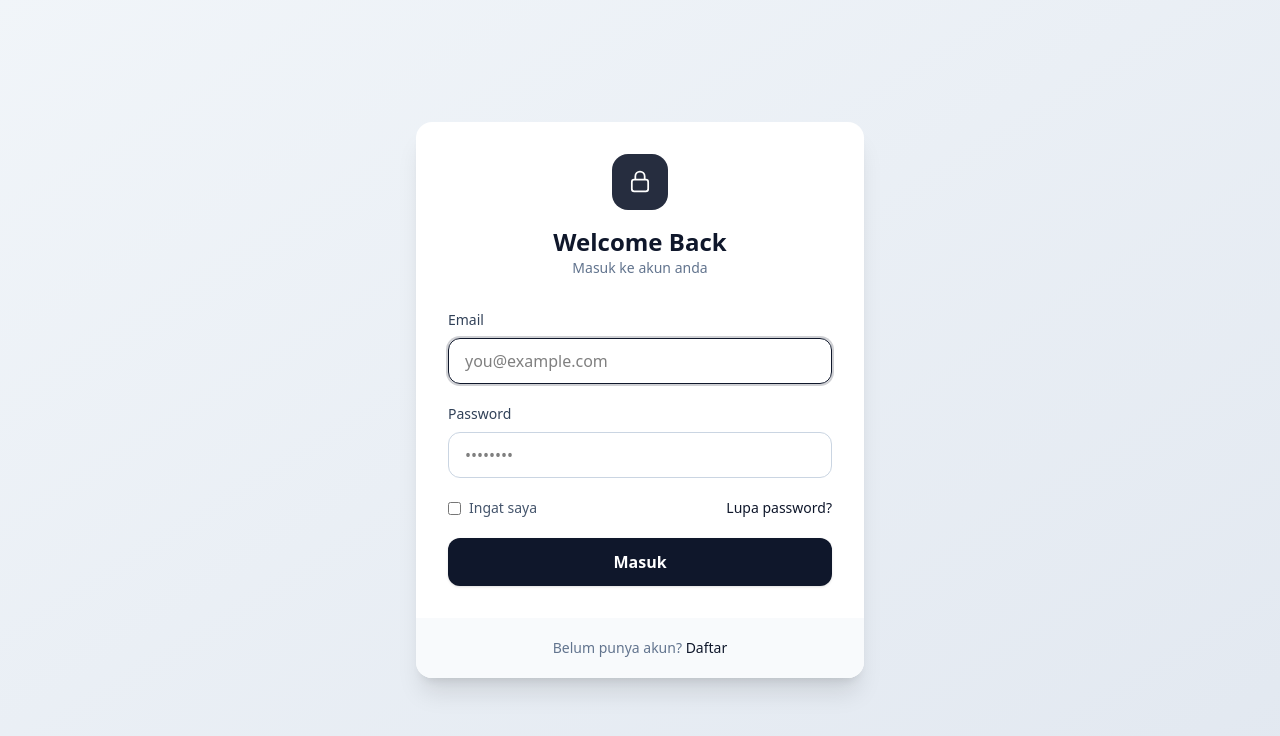
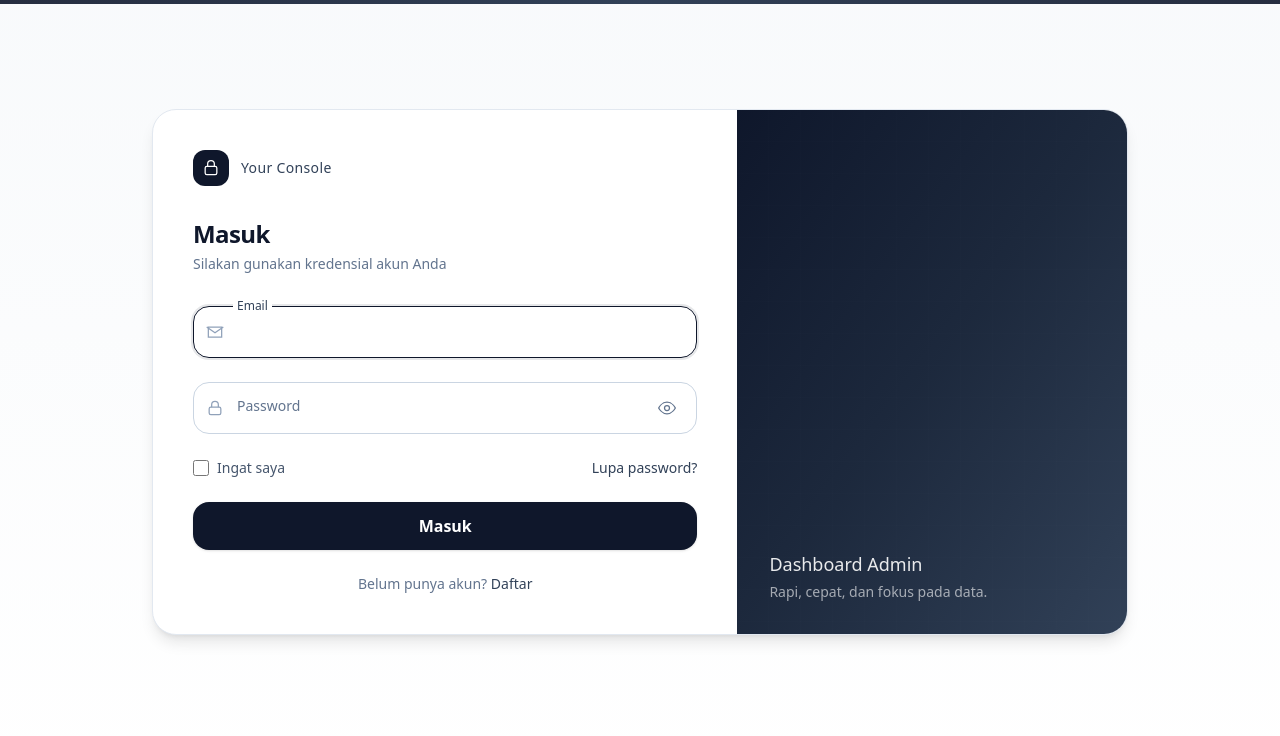
Before and after one commit to AbubakarRhafly/project-dashboard, a React (Vite) app in the folder lat3/: page / in a window 1280 px wide. Shown: the top 736 px of the page. Built offline with nearby package versions, Linux system fonts and the light colour scheme.

Commit message:
login page

```diff
--- a/lat3/src/Pages/Login.jsx
+++ b/lat3/src/Pages/Login.jsx
@@ -1,74 +1,178 @@
-// ⬇️ tambahin onLogin di props (default biar aman)
+// Simple–Elegant Polished (split, floating label, icons, toggle password)
+import { useState } from "react";
+
 export default function Login({ onLogin = () => {} }) {
+  const [showPass, setShowPass] = useState(false);
+  const [loading, setLoading] = useState(false);
+
   const handleSubmit = (e) => {
     e.preventDefault();
-    const form = new FormData(e.currentTarget);
-    const email = form.get("email");
-    const password = form.get("password");
-    onLogin({ email, password });   // ⬅️ trigger ke App
+    const f = new FormData(e.currentTarget);
+    setLoading(true);
+    onLogin({ email: f.get("email"), password: f.get("password") });
+    setLoading(false);
   };
 
   return (
-    <div className="min-h-screen bg-gradient-to-br from-slate-100 to-slate-200 flex items-center justify-center p-6">
-      <main className="w-full max-w-md">
-        <section className="bg-white rounded-2xl shadow-xl overflow-hidden">
-          <div className="p-8">
-            <div className="mb-8 text-center">
-              <div className="mx-auto w-14 h-14 rounded-2xl bg-slate-900/90 flex items-center justify-center">
-                <svg viewBox="0 0 24 24" className="w-7 h-7 text-white" fill="none" stroke="currentColor" strokeWidth="1.5">
+    <div className="min-h-screen bg-gradient-to-b from-slate-50 to-white">
+      {/* brand bar tipis */}
+      <div className="h-1 w-full bg-gradient-to-r from-slate-900/90 via-slate-700 to-slate-900/90" />
+
+      <div className="mx-auto grid min-h-[calc(100vh-4rem)] max-w-5xl place-items-center px-6 py-10">
+        <section className="w-full overflow-hidden rounded-3xl border border-slate-200 bg-white shadow-lg">
+          <div className="grid grid-cols-1 md:grid-cols-5">
+            {/* Form */}
+            <div className="md:col-span-3 p-8 sm:p-10">
+              {/* brand minimal */}
+              <div className="mb-8 flex items-center gap-3">
+                <div className="grid h-9 w-9 place-items-center rounded-xl bg-slate-900 text-white">
+                  <svg viewBox="0 0 24 24" className="h-5 w-5" fill="none" stroke="currentColor" strokeWidth="1.5">
                     <path d="M8 10V7a4 4 0 1 1 8 0v3" />
                     <rect x="5" y="10" width="14" height="10" rx="2" />
                   </svg>
                 </div>
-              <h1 className="mt-4 text-2xl font-semibold text-slate-900">Welcome Back</h1>
-              <p className="text-slate-500 text-sm">Masuk ke akun anda</p>
+                <span className="text-sm font-medium tracking-wide text-slate-700">Your Console</span>
               </div>
 
-            {/* ⬇️ cuma tambah onSubmit */}
-            <form className="space-y-5" onSubmit={handleSubmit}>
-              {/* ...SEMUA KOMPONEN & KELAS MU TETAP SAMA... */}
-              <label className="block">
-                <span className="block text-sm font-medium text-slate-700">Email</span>
+              <header className="mb-8">
+                <h1 className="text-2xl font-semibold tracking-tight text-slate-900">Masuk</h1>
+                <p className="mt-1 text-sm text-slate-500">Silakan gunakan kredensial akun Anda</p>
+              </header>
+
+              <form onSubmit={handleSubmit} className="space-y-6">
+                {/* Email */}
+                <div className="relative">
+                  {/* icon */}
+                  <span className="pointer-events-none absolute left-3 top-1/2 -translate-y-1/2 text-slate-400">
+                    <svg viewBox="0 0 24 24" className="h-5 w-5" fill="none" stroke="currentColor" strokeWidth="1.5">
+                      <path d="M4 6h16v12H4z" />
+                      <path d="M22 6l-10 7L2 6" />
+                    </svg>
+                  </span>
+
                   <input
+                    id="email"
+                    name="email"
                     type="email"
-                  name="email"
                     required
-                  placeholder="you@example.com"
-                  className="mt-2 w-full rounded-xl border border-slate-300 focus:border-slate-900 focus:ring-2 focus:ring-slate-900/20 px-4 py-2.5 outline-none"
+                    placeholder=" "
                     autoFocus
+                    className="peer w-full rounded-2xl border border-slate-300 bg-transparent pl-10 pr-4 pb-2.5 pt-4 text-slate-900 outline-none transition
+                               focus:border-slate-900 focus:ring-2 focus:ring-slate-900/10"
                   />
+                  <label
+                    htmlFor="email"
+                    className="pointer-events-none absolute left-10 top-2.5 px-1 text-slate-500 transition
+                               peer-placeholder-shown:top-3.5 peer-placeholder-shown:text-sm
+                               peer-focus:-top-2 peer-focus:bg-white peer-focus:text-xs peer-focus:text-slate-700"
+                  >
+                    Email
+                  </label>
+                </div>
+
+                {/* Password */}
+                <div className="relative">
+                  {/* icon */}
+                  <span className="pointer-events-none absolute left-3 top-1/2 -translate-y-1/2 text-slate-400">
+                    <svg viewBox="0 0 24 24" className="h-5 w-5" fill="none" stroke="currentColor" strokeWidth="1.5">
+                      <path d="M8 11V8a4 4 0 1 1 8 0v3" />
+                      <rect x="5" y="11" width="14" height="9" rx="2" />
+                    </svg>
+                  </span>
+
+                  <input
+                    id="password"
+                    name="password"
+                    type={showPass ? "text" : "password"}
+                    required
+                    placeholder=" "
+                    className="peer w-full rounded-2xl border border-slate-300 bg-transparent pl-10 pr-12 pb-2.5 pt-4 text-slate-900 outline-none transition
+                               focus:border-slate-900 focus:ring-2 focus:ring-slate-900/10"
+                  />
+                  <label
+                    htmlFor="password"
+                    className="pointer-events-none absolute left-10 top-2.5 px-1 text-slate-500 transition
+                               peer-placeholder-shown:top-3.5 peer-placeholder-shown:text-sm
+                               peer-focus:-top-2 peer-focus:bg-white peer-focus:text-xs peer-focus:text-slate-700"
+                  >
+                    Password
                   </label>
 
-              <label className="block">
-                <span className="block text-sm font-medium text-slate-700">Password</span>
-                <input
-                  type="password"
-                  name="password"
-                  required
-                  placeholder="••••••••"
-                  className="mt-2 w-full rounded-xl border border-slate-300 focus:border-slate-900 focus:ring-2 focus:ring-slate-900/20 px-4 py-2.5 outline-none"
-                />
-              </label>
+                  {/* toggle password */}
+                  <button
+                    type="button"
+                    onClick={() => setShowPass((v) => !v)}
+                    className="absolute right-3 top-1/2 -translate-y-1/2 rounded-lg px-2 py-1 text-slate-500 hover:text-slate-700 focus:outline-none focus:ring-2 focus:ring-slate-900/10"
+                    aria-label={showPass ? "Sembunyikan password" : "Tampilkan password"}
+                  >
+                    {showPass ? (
+                      // eye-off
+                      <svg viewBox="0 0 24 24" className="h-5 w-5" fill="none" stroke="currentColor" strokeWidth="1.5">
+                        <path d="M3 3l18 18" />
+                        <path d="M10.58 10.58A2 2 0 0 0 12 14a2 2 0 0 0 1.42-.58M9.88 4.24A10.94 10.94 0 0 1 12 4c5 0 9 4 10 7- .29 .83 - .73 1.61 - 1.29 2.31M6.1 6.1C4.2 7.38 2.84 9.09 2 11c1 3 5 7 10 7 1.34 0 2.62-.26 3.79-.74" />
+                      </svg>
+                    ) : (
+                      // eye
+                      <svg viewBox="0 0 24 24" className="h-5 w-5" fill="none" stroke="currentColor" strokeWidth="1.5">
+                        <path d="M2 12s3.5-7 10-7 10 7 10 7-3.5 7-10 7S2 12 2 12Z" />
+                        <circle cx="12" cy="12" r="3" />
+                      </svg>
+                    )}
+                  </button>
+                </div>
 
                 <div className="flex items-center justify-between text-sm">
-                <label className="inline-flex items-center gap-2 select-none">
-                  <input type="checkbox" className="rounded border-slate-300 text-slate-900 focus:ring-slate-900/30" />
-                  <span className="text-slate-600">Ingat saya</span>
+                  <label className="inline-flex select-none items-center gap-2 text-slate-600">
+                    <input type="checkbox" className="h-4 w-4 rounded border-slate-300 text-slate-900 focus:ring-slate-900/20" />
+                    Ingat saya
                   </label>
-                <a href="#" className="text-slate-900 font-medium">Lupa password?</a>
+                  <a href="#" className="font-medium text-slate-700 hover:text-slate-900">
+                    Lupa password?
+                  </a>
                 </div>
 
-              <button type="submit" className="w-full py-3 rounded-xl bg-slate-900 text-white font-semibold shadow hover:bg-slate-800">
-                Masuk
+                <button
+                  type="submit"
+                  disabled={loading}
+                  className="w-full rounded-2xl bg-slate-900 px-4 py-3 font-semibold text-white shadow-sm transition
+                             hover:bg-slate-800 focus:outline-none focus:ring-2 focus:ring-slate-900/20
+                             disabled:cursor-not-allowed disabled:opacity-70"
+                >
+                  {loading ? "Memproses..." : "Masuk"}
                 </button>
               </form>
+
+              <p className="mt-6 text-center text-sm text-slate-500">
+                Belum punya akun?{" "}
+                <a href="#" className="font-medium text-slate-700 hover:text-slate-900">
+                  Daftar
+                </a>
+              </p>
             </div>
 
-          <div className="bg-slate-50 px-8 py-5 text-center text-sm text-slate-500">
-            Belum punya akun? <a href="#" className="text-slate-900 font-medium">Daftar</a>
+            {/* Panel kanan (dekor, sama konsepnya tapi lebih refined) */}
+            <div className="relative hidden md:block md:col-span-2">
+              <div className="absolute inset-0 bg-gradient-to-br from-slate-900 via-slate-800 to-slate-700" />
+              {/* grid halus */}
+              <div
+                className="absolute inset-0 opacity-20"
+                style={{
+                  backgroundImage:
+                    "linear-gradient(transparent 0, transparent 31px, rgba(255,255,255,.08) 32px), linear-gradient(90deg, transparent 0, transparent 31px, rgba(255,255,255,.08) 32px)",
+                  backgroundSize: "32px 32px",
+                }}
+              />
+              {/* copy minimal */}
+              <div className="relative z-10 flex h-full items-end p-8">
+                <div className="space-y-1">
+                  <h2 className="text-lg font-medium text-white/90">Dashboard Admin</h2>
+                  <p className="text-sm text-white/60">Rapi, cepat, dan fokus pada data.</p>
+                </div>
+              </div>
+            </div>
           </div>
         </section>
-      </main>
+      </div>
     </div>
   );
 }
```
Lines whose indentation alone changed are shown as unchanged.
